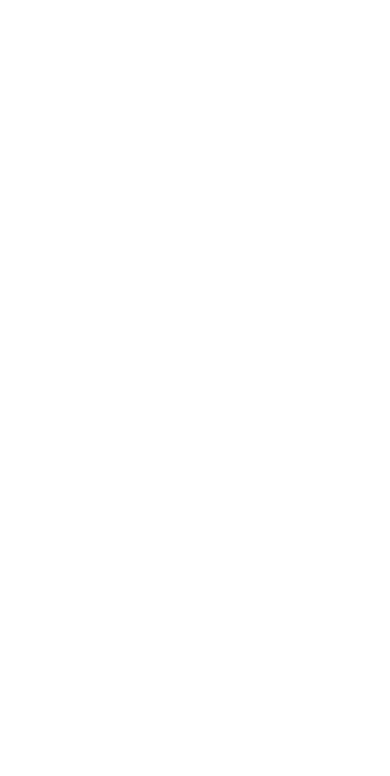
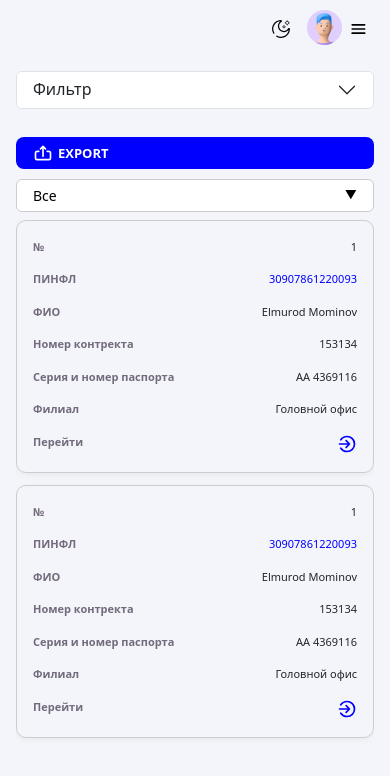
Before and after one commit to shokhrukh7oo7/inCard, a Vue app in the folder inCard/: page /payers/contracts in a window 390 px wide. Before the commit this address had no page. Shown: the top 776 px of the page. Built offline with nearby package versions, Linux system fonts and the light colour scheme; what vue3-apexcharts would draw is missing.

Commit message:
payer and contract table finished with responsivve

```diff
--- a/inCard/src/App.vue
+++ b/inCard/src/App.vue
@@ -3,10 +3,8 @@ import { RouterView } from 'vue-router'
 </script>
 
 <template>
-  <div class="container">
-    <div class="bg-main">
-      <RouterView />
-    </div>
+  <div class="bg-main">
+    <RouterView />
   </div>
 </template>
 
--- a/inCard/src/assets/css/main.css
+++ b/inCard/src/assets/css/main.css
@@ -1,9 +1,13 @@
 @import './base.css';
 
-.container {
-  width: 100%;
-  margin: 0 auto;
-  padding: 0;
+p,
+h1,
+h2,
+h3,
+h4,
+h5,
+h6 {
+  margin: 0 !important;
 }
 
 * {
@@ -62,9 +66,7 @@ body {
 }
 
 /* DARK MODE START */
-.dark .sidebar .logo-wrapper {
-  background: var(--header-bg);
-}
+.dark .sidebar .logo-wrapper,
 .dark .sidebar {
   background: var(--header-bg);
 }
@@ -72,9 +74,16 @@ body {
 .dark .sidebar .section .section-title {
   background: var(--header-bg);
 }
-.dark .sidebar .section .section-title p {
+.dark .sidebar .section .section-title p,
+.dark .payers-contact-wrappper .filter-wrapper .accordion .accordion-button,
+.dark .payers-contact-wrappper .filter-wrapper .accordion .accordion-body,
+.dark .payers-contact-wrappper .filter-wrapper .accordion .accordion-button:not(.collapsed),
+.dark .table-wrapper .table-component {
   background: var(--header-bg);
   color: var(--white);
+}
+.dark .payers-contact-wrappper .filter-wrapper .accordion .accordion-button::after {
+  filter: brightness(0) invert(1);
 }
 .dark .sidebar .section .section-title .line {
   border-color: var(--white);
@@ -94,6 +103,7 @@ body {
   .active-payment-wrapper
   .active-left
   .total-content,
+.dark .base-select-wrapper .select-wrapper .select-item,
 .dark .base-select-wrapper .select-wrapper .select-trigger,
 .dark .tabs-demo .tabs-list .tabs-trigger,
 .dark .tabs-demo .tab-content .card .card-header .image-setting-wrapper .format-content,
@@ -114,7 +124,9 @@ body {
   background: var(--grey);
   color: var(--white);
 }
-.dark .tabs-demo .tab-content .card .card-content .form-wrapper .base-input-wrapper input {
+.dark .tabs-demo .tab-content .card .card-content .form-wrapper .base-input-wrapper input,
+.dark .payers-contact-wrappper .filter-wrapper form input,
+.dark .payers-contact-wrappper .filter-wrapper form input::placeholder {
   background: var(--header-bg);
   color: var(--white);
 }
@@ -655,6 +667,7 @@ body {
   overflow: hidden;
   display: flex;
   flex-direction: column;
+  z-index: 99;
 }
 
 .header .avatar-menu .dropdown a {
@@ -721,12 +734,20 @@ body {
   overflow: hidden;
   padding: 25px;
   box-shadow: 0 2px 5px rgba(0, 0, 0, 0.05);
+  background-color: transparent;
+  border: none;
+  border-radius: 0;
 }
 
 .tabs-demo .tab-content .card .card-header {
   display: flex;
-  /* padding: 1rem; */
+  padding: 0;
   gap: 20px;
+  margin-bottom: 0;
+  color: transparent;
+  background-color: transparent;
+  border-bottom: none;
+  border-radius: 0;
 }
 
 .tabs-demo .tab-content .card .card-header .image-wrapper {
@@ -785,6 +806,106 @@ body {
 }
 /* HOME VIEW END */
 
+/* PAYER AND CONTRACTS START */
+.payers-contact-wrappper {
+  display: flex;
+  flex-direction: column;
+  gap: 20px;
+}
+.payers-contact-wrappper .filter-wrapper .accordion .accordion-button {
+  padding: 0.5rem 1rem;
+  align-items: start;
+}
+.payers-contact-wrappper .filter-wrapper .accordion .accordion-button:focus {
+  box-shadow: none;
+}
+.payers-contact-wrappper .filter-wrapper .accordion .accordion-button:not(.collapsed) {
+  background-color: transparent;
+  box-shadow: none;
+}
+.payers-contact-wrappper .filter-wrapper form {
+  display: grid;
+  grid-template-columns: repeat(4, 1fr);
+  gap: 15px;
+}
+.payers-contact-wrappper .filter-wrapper form input {
+  font-size: 13px;
+  padding: 5px 15px;
+}
+.payers-contact-wrappper .filter-wrapper form button {
+  padding: 5px 15px;
+  font-size: 13px;
+}
+
+.table-wrapper .table-component {
+  background-color: var(--white);
+  border-radius: 0.375rem;
+  /* padding: 0.5rem 1rem; */
+}
+
+.table-wrapper .table-component .export-wrapper {
+  display: flex;
+  justify-content: space-between;
+  padding: 0.5rem 1rem;
+}
+.table-wrapper .table-component .export-wrapper .base-select-wrapper {
+  width: 100%;
+  max-width: 270px;
+  display: flex;
+  justify-content: end;
+}
+
+.table-wrapper .table-component .export-wrapper button {
+  display: flex;
+  flex-direction: row;
+  align-items: center;
+  font-size: 13px;
+  font-weight: 600;
+  padding: 0.3rem 1rem;
+  gap: 5px;
+}
+
+.table-wrapper .table-component .export-wrapper button img {
+  width: 20px;
+}
+
+.table-component table {
+  /* border: 1px solid #dededf; */
+  height: 100%;
+  width: 100%;
+  /* table-layout: fixed; */
+  border-collapse: collapse;
+  border-spacing: 1px;
+  text-align: left;
+  overflow: hidden;
+  /* border-collapse: separate; */
+}
+
+.table-wrapper .table-component table thead {
+  background-color: var(--bg-main);
+}
+.table-wrapper .table-component table thead tr th {
+  color: var(--grey);
+}
+.table-wrapper .table-component table tbody tr a {
+  text-decoration: none;
+  color: var(--blue);
+  font-size: 11px;
+  font-weight: 500;
+}
+.table-wrapper .table-component table thead tr th,
+.table-wrapper .table-component table tbody tr td {
+  font-size: 11px;
+  font-weight: 500;
+  padding: 0.5rem 1rem;
+}
+
+.table-component table tbody img {
+  width: 20px;
+}
+
+/* PAYER AND CONTRACTS END */
+
 /* RESPONSIVE START */
 @media (max-width: 1400px) {
   .home-transactions-wrapper .transactions-item-wrapper {
@@ -841,6 +962,58 @@ body {
   .tabs-demo .tab-content .card .card-content .form-btn-wrapper {
     justify-content: center;
   }
+  .payers-contact-wrappper .filter-wrapper form {
+    grid-template-columns: repeat(2, 1fr);
+  }
+
+  .table-wrapper .table-component {
+    background: transparent !important;
+  }
+
+  .table-component table,
+  .table-component thead,
+  .table-component tbody,
+  .table-component th,
+  .table-component td,
+  .table-component tr {
+    display: block;
+    width: 100%;
+  }
+
+  .table-component thead {
+    display: none; /* скрываем заголовки таблицы */
+  }
+
+  .table-component tbody tr {
+    background: var(--header-bg);
+    border: 1px solid #ccc;
+    border-radius: 10px;
+    padding: 10px 0;
+    margin-bottom: 12px;
+    box-shadow: 0 2px 6px rgba(0, 0, 0, 0.05);
+  }
+
+  .table-component tbody td {
+    display: flex;
+    justify-content: space-between;
+    padding: 6px 8px;
+    font-size: 13px;
+    border: none;
+  }
+
+  .table-component tbody td::before {
+    content: attr(data-label);
+    font-weight: 600;
+    color: var(--grey);
+  }
+  .dark .table-component tbody td::before {
+    color: var(--white);
+  }
+
+  /* чтобы иконка “перейти” не съезжала */
+  .table-component tbody td:last-child {
+    padding-top: 10px;
+  }
 }
 @media (max-width: 768px) {
   .home-wrapper .home-card-wrapper {
@@ -864,6 +1037,9 @@ body {
     width: 150px;
     height: 150px;
   }
+  .table-wrapper .table-component .export-wrapper {
+    padding: 0.5rem 0;
+  }
 }
 
 @media (max-width: 576px) {
@@ -872,6 +1048,19 @@ body {
   }
   .home-transactions-wrapper .autopayment-wrapper .active-payment-wrapper .active-right #chart {
     width: 150px;
+  }
+  .payers-contact-wrappper .filter-wrapper form {
+    grid-template-columns: repeat(1, 1fr);
+  }
+  .table-wrapper .table-component .export-wrapper {
+    flex-direction: column;
+    gap: 10px;
+  }
+  .table-wrapper .table-component .export-wrapper .base-select-wrapper {
+    max-width: 576px;
+  }
+  .base-select-wrapper .select-wrapper {
+    max-width: 576px;
   }
 }
 
--- a/inCard/src/components/BaseButton.vue
+++ b/inCard/src/components/BaseButton.vue
@@ -26,7 +26,7 @@ function onClick(event) {
 
 <style scoped>
 .base-btn {
-    padding: 0.7rem 1rem;
+    padding: 0.3rem 1rem;
     border-radius: 8px;
     font-size: 14px;
     text-transform: uppercase;
--- a/inCard/src/components/MainHeader.vue
+++ b/inCard/src/components/MainHeader.vue
@@ -7,7 +7,7 @@
 
     <div class="right">
       <ThemeToggle />
-      <LanguageSwitcher />
+      <!-- <LanguageSwitcher /> -->
       <AvatarMenu />
     </div>
   </header>
@@ -17,7 +17,7 @@
 import '../assets/css/main.css'
 
 import ThemeToggle from './ThemeToggle.vue'
-import LanguageSwitcher from './LanguageSwitcher.vue'
+// import LanguageSwitcher from './LanguageSwitcher.vue'
 import AvatarMenu from './AvatarMenu.vue'
 
 defineProps({
--- a/inCard/src/main.js
+++ b/inCard/src/main.js
@@ -1,4 +1,6 @@
 import './assets/css/main.css'
+import 'bootstrap/dist/css/bootstrap.min.css'
+import 'bootstrap/dist/js/bootstrap.bundle.min.js'
 import VueApexCharts from 'vue3-apexcharts'
 
 import { createApp } from 'vue'
--- a/inCard/src/router/index.js
+++ b/inCard/src/router/index.js
@@ -28,11 +28,11 @@ const router = createRouter({
           name: 'Profile',
           component: () => import('@/views/ProfileView.vue'),
         },
-        // {
-        //   path: 'about',
-        //   name: 'about',
-        //   component: AboutView,
-        // },
+        {
+          path: 'payers/contracts',
+          name: 'PayersContract',
+          component: () => import('@/views/payers/PayersContract.vue'),
+        },
       ],
     },
   ],
--- a/inCard/src/views/HomeView.vue
+++ b/inCard/src/views/HomeView.vue
@@ -16,7 +16,7 @@ import BaseMiniCard from "@/components/BaseMiniCard.vue"
 // CHART
 import { useRadialChart } from '@/chart.js'
 
-const selectedFruit = ref("")
+const selectedCompany = ref("")
 const all = [
     { value: "Все", label: "Все" },
     { value: "ACCENT LINE OOO (BOSCH)", label: "ACCENT LINE OOO (BOSCH)" },
@@ -99,7 +99,7 @@ const { series, chartOptions } = useRadialChart('Всего', 95)
     <div class="home-wrapper">
         <div class="select-wrapper">
             <!-- without label -->
-            <BaseSelect v-model="selectedFruit" :options="all" placeholder="Все" />
+            <BaseSelect v-model="selectedCompany" :options="all" placeholder="Все" />
             <!-- with label -->
             <!-- <BaseSelect v-model="selectedFruit" :options="all" label="Выберите фрукт" placeholder="Все" /> -->
         </div>
--- /dev/null
+++ b/inCard/src/views/payers/PayersContract.vue
@@ -0,0 +1,95 @@
+<script setup>
+import { ref } from 'vue';
+import BaseInput from '@/components/BaseInput.vue';
+import BaseButton from '@/components/BaseButton.vue';
+import BaseSelect from '@/components/BaseSelect.vue';
+
+const selectedCompany = ref("")
+const all = [
+    { value: "Все", label: "Все" },
+    { value: "ACCENT LINE OOO (BOSCH)", label: "ACCENT LINE OOO (BOSCH)" },
+    { value: "ADILAB OOO", label: "ADILAB OOO" },
+]
+
+</script>
+
+<template>
+    <div class="payers-contact-wrappper">
+        <div class="filter-wrapper">
+            <div class="accordion" id="accordionExample">
+                <div class="accordion-item">
+                    <h2 class="accordion-header">
+                        <button class="accordion-button collapsed" type="button" data-bs-toggle="collapse"
+                            data-bs-target="#collapseTwo" aria-expanded="false" aria-controls="collapseTwo">
+                            Фильтр
+                        </button>
+                    </h2>
+                    <div id="collapseTwo" class="accordion-collapse collapse" data-bs-parent="#accordionExample">
+                        <div class="accordion-body">
+                            <form>
+                                <BaseInput id="pinfl" placeholder="ПИНФЛ" />
+                                <BaseInput id="fullName" placeholder="ФИО" />
+                                <BaseInput id="passportSeries" placeholder="Серия/Номер паспорта" />
+                                <BaseInput id="phoneNumber" placeholder="Номер телефона" />
+                                <BaseInput id="contract" placeholder="Контракт" />
+                                <BaseButton>Поиск</BaseButton>
+                            </form>
+                        </div>
+                    </div>
+                </div>
+            </div>
+        </div>
+
+        <div class="table-wrapper">
+            <div class="table-component" id="payer-contact">
+                <div class="export-wrapper">
+                    <BaseButton>
+                        <img src="../../assets/images/table/arrow-export.svg" alt="image">
+                        Export
+                    </BaseButton>
+
+                    <BaseSelect v-model="selectedCompany" :options="all" placeholder="Все" />
+                </div>
+                <table>
+                    <thead>
+                        <tr>
+                            <th>№</th>
+                            <th>ПИНФЛ</th>
+                            <th>ФИО</th>
+                            <th>Номер контракта</th>
+                            <th>Серия и номер паспорта</th>
+                            <th>Филиал</th>
+                            <th>Перейти</th>
+                        </tr>
+                    </thead>
+
+                    <tbody>
+                        <tr>
+                            <td data-label="№">1</td>
+                            <td data-label="ПИНФЛ"><a href="#">30907861220093</a></td>
+                            <td data-label="ФИО">Elmurod Mominov</td>
+                            <td data-label="Номер контректа">153134</td>
+                            <td data-label="Серия и номер паспорта">AA 4369116</td>
+                            <td data-label="Филиал">Головной офис</td>
+                            <td data-label="Перейти"><a href="#"><img src="../../assets/images/table/arrow-circle.svg"
+                                        alt="image"></a></td>
+                        </tr>
+
+                        <tr>
+                            <td data-label="№">1</td>
+                            <td data-label="ПИНФЛ"><a href="#">30907861220093</a></td>
+                            <td data-label="ФИО">Elmurod Mominov</td>
+                            <td data-label="Номер контректа">153134</td>
+                            <td data-label="Серия и номер паспорта">AA 4369116</td>
+                            <td data-label="Филиал">Головной офис</td>
+                            <td data-label="Перейти"><a href="#"><img src="../../assets/images/table/arrow-circle.svg"
+                                        alt="image"></a></td>
+                        </tr>
+                    </tbody>
+                </table>
+            </div>
+        </div>
+    </div>
+</template>
+
+<style scoped></style>
```
Also changed, not shown: inCard/src/assets/images/table/arrow-circle.svg (added), inCard/src/assets/images/table/arrow-export.svg (added).
